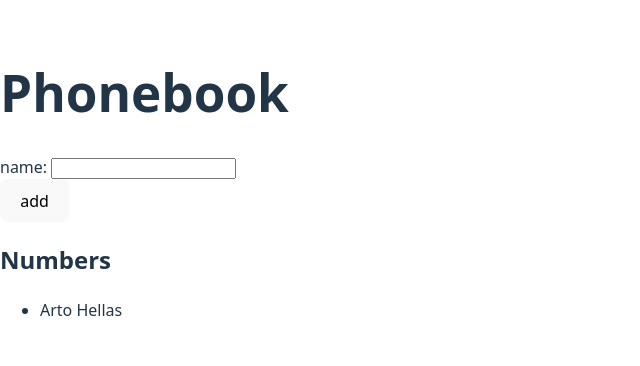
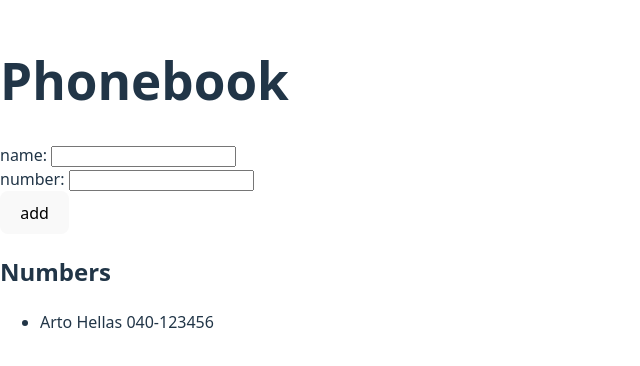
Before and after one commit to ramipandolfi/fullstackopen-ejercicios, a React (Vite) app: page / in a window 1280 px wide. Shown: the part 216-582 px from the top of the page, without its empty margins (0-640 px from the left). Built offline with nearby package versions, Linux system fonts and the light colour scheme.

Commit message:
exercise 2.8

```diff
--- a/src/App.jsx
+++ b/src/App.jsx
@@ -1,17 +1,18 @@
 import { useState } from "react";
 
 const App = () => {
-  const [persons, setPersons] = useState([{ name: "Arto Hellas" }]);
+  const [persons, setPersons] = useState([
+    { name: "Arto Hellas", number: "040-123456" },
+  ]);
   const [newName, setNewName] = useState("");
+  const [newNumber, setNumber] = useState("");
 
-  const manejarCambioNombre = (e) => {
-    setNewName(e.target.value);
-  };
+  const manejarCambioNombre = (e) => setNewName(e.target.value);
+  const manejarCambioNumber = (e) => setNumber(e.target.value);
 
   const agregarPersona = (event) => {
     event.preventDefault();
 
-    // --- VALIDACIÓN (Ejercicio 2.7) ---
     const nombreExiste = persons.some((persona) => persona.name === newName);
 
     if (nombreExiste) {
@@ -19,9 +20,14 @@ const App = () => {
       return;
     }
 
-    const nuevaPersona = { name: newName };
+    const nuevaPersona = {
+      name: newName,
+      number: newNumber,
+    };
+
     setPersons(persons.concat(nuevaPersona));
     setNewName("");
+    setNumber("");
   };
 
   return (
@@ -32,6 +38,9 @@ const App = () => {
           name: <input value={newName} onChange={manejarCambioNombre} />
         </div>
         <div>
+          number: <input value={newNumber} onChange={manejarCambioNumber} />
+        </div>
+        <div>
           <button type="submit">add</button>
         </div>
       </form>
@@ -39,7 +48,9 @@ const App = () => {
       <h2>Numbers</h2>
       <ul>
         {persons.map((persona) => (
-          <li key={persona.name}>{persona.name}</li>
+          <li key={persona.name}>
+            {persona.name} {persona.number}
+          </li>
         ))}
       </ul>
     </div>
```
